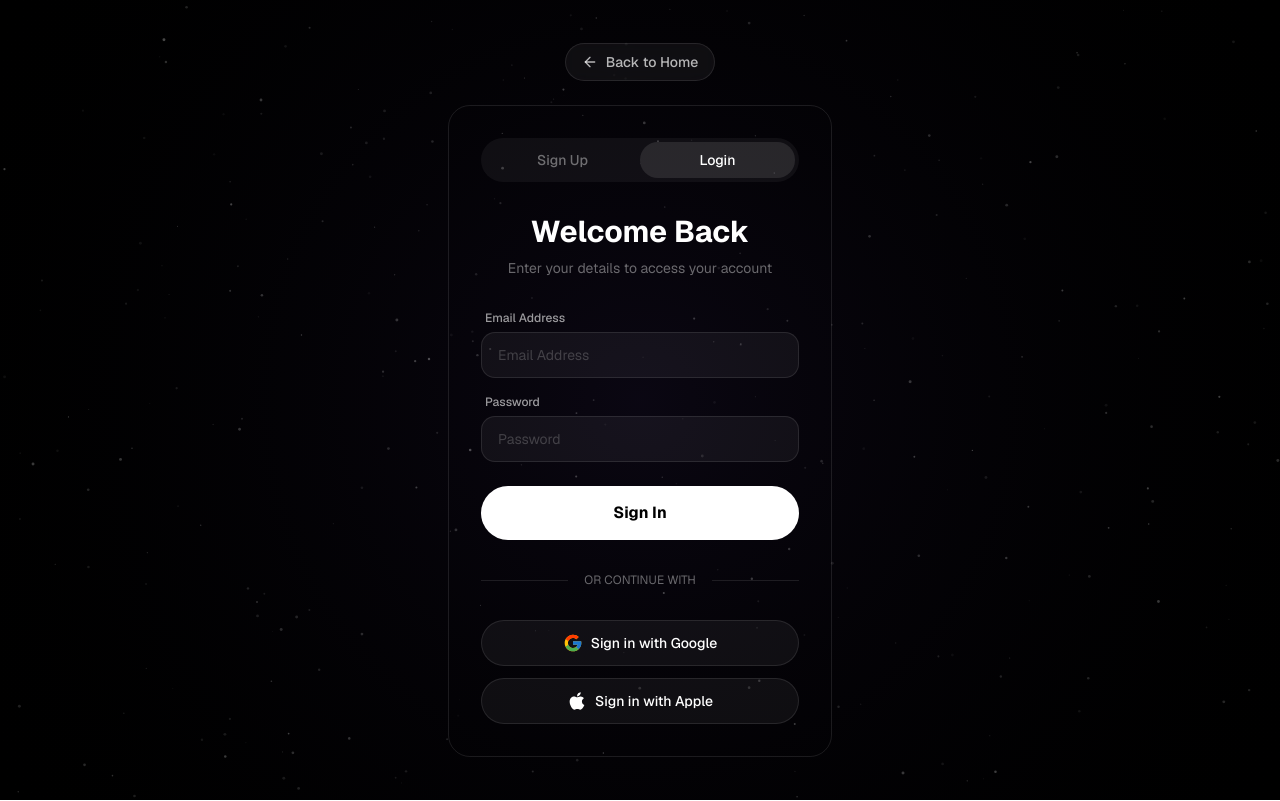
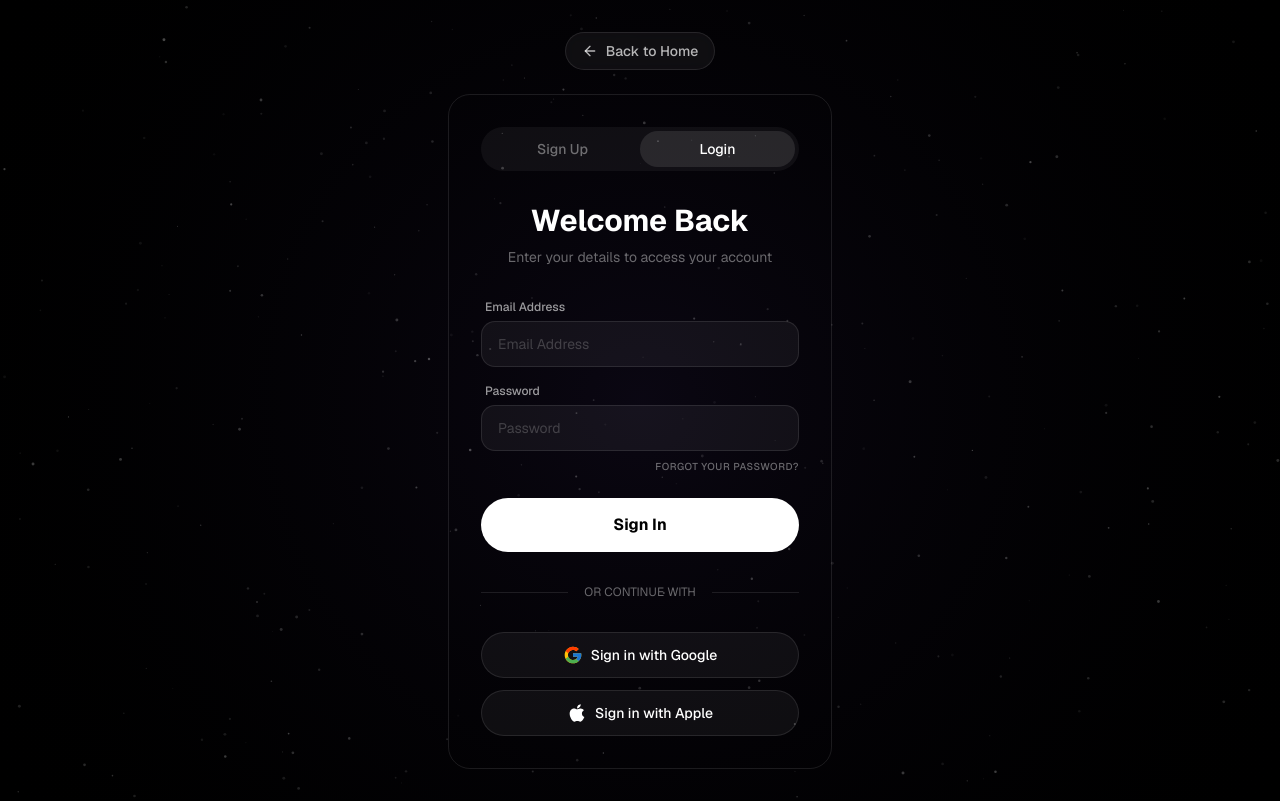
Before and after one commit to HugoMolin15/Echo, a Next.js app: page /signup in a window 1280 px wide. Both pictures are taken after a click on the button "Login". Built offline with nearby package versions, Linux system fonts and the light colour scheme.

Commit message:
feat: add forgot password link to login page

```diff
--- a/src/app/signup/page.tsx
+++ b/src/app/signup/page.tsx
@@ -95,6 +95,16 @@ function SignupContent() {
                                 placeholder="Password"
                                 className="w-full bg-white/5 border border-white/10 rounded-xl px-4 py-3 text-white placeholder:text-white/20 focus:outline-none focus:border-purple-500/50 focus:bg-white/10 transition-all text-sm"
                             />
+                            {isLogin && (
+                                <div className="mt-2 flex justify-end">
+                                    <Link
+                                        href="/forgot-password"
+                                        className="text-[10px] text-white/40 hover:text-purple-400 transition-colors uppercase tracking-wider font-medium"
+                                    >
+                                        Forgot your password?
+                                    </Link>
+                                </div>
+                            )}
                         </div>
 
                         <button className="w-full bg-white text-black font-bold py-3.5 rounded-full transition-all mt-2 cursor-pointer border border-transparent hover:bg-white/5 hover:text-white hover:border-purple-500/50 hover:backdrop-blur-sm">
```
